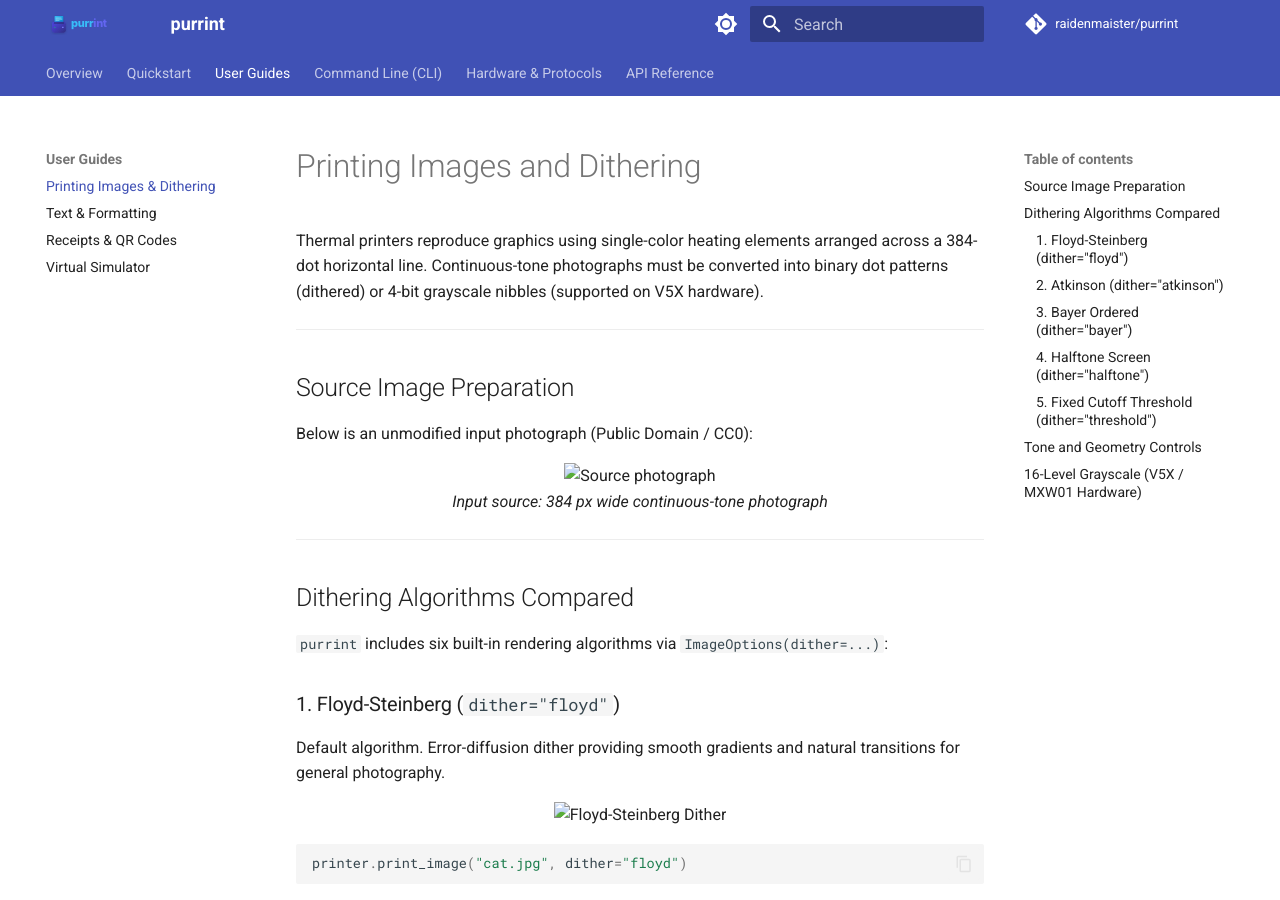
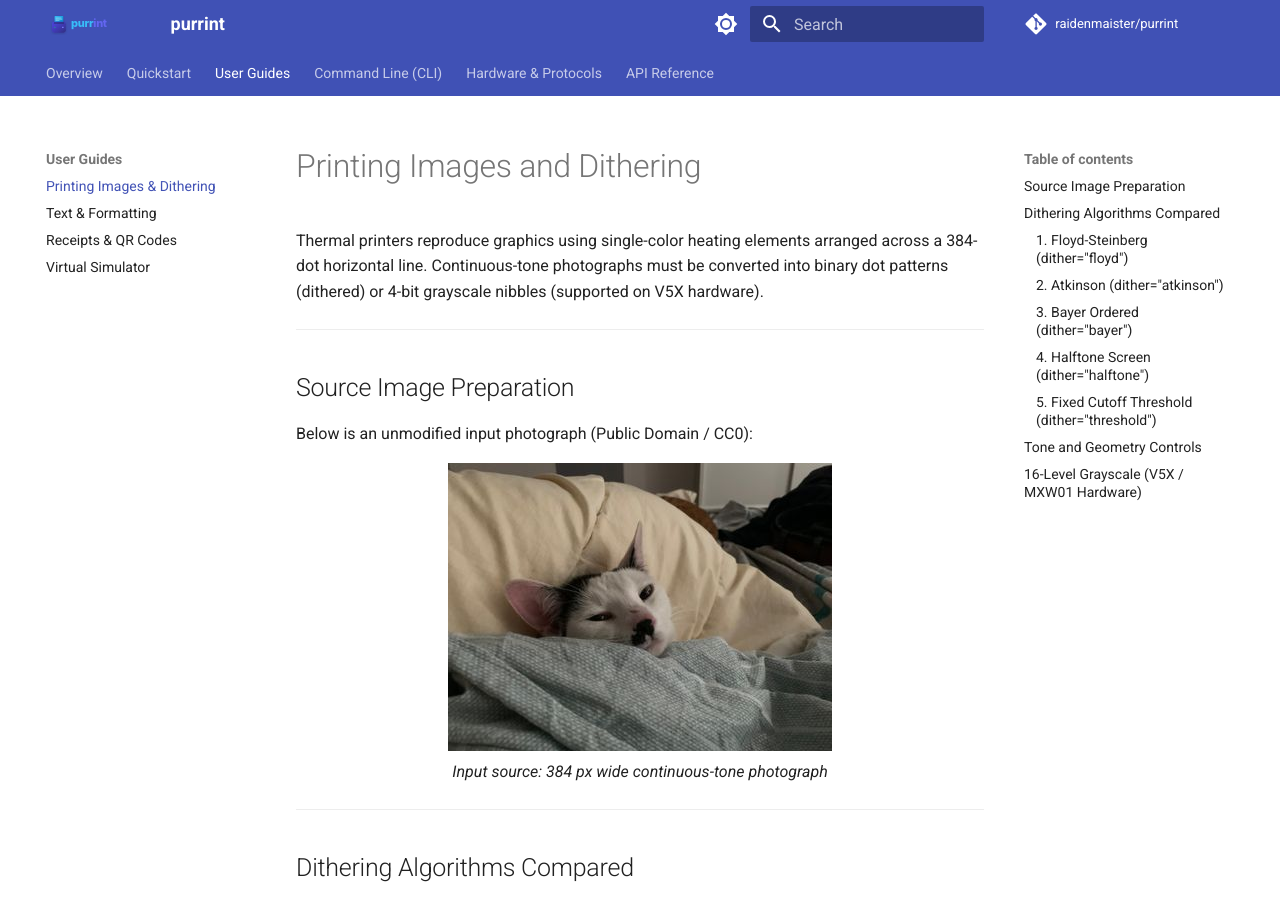
Before and after one commit to raidenmaister/purrint, an MkDocs documentation site: the page built from docs/guides/images.md, in a window 1280 px wide and 900 px high. Built offline with MkDocs 1.6.1 and Material for MkDocs 9.7.7, drawn with Linux system fonts in a browser that asks for light colours; comment, search, counter and statistics services are not loaded.

Commit message:
fix(docs): resolve relative image paths for nested guide pages

````diff
--- a/docs/guides/images.md
+++ b/docs/guides/images.md
@@ -9,7 +9,7 @@ Thermal printers reproduce graphics using single-color heating elements arranged
 Below is an unmodified input photograph (Public Domain / CC0):
 
 <p align="center">
-  <img src="../images/cat_original.jpg" alt="Source photograph" width="384">
+  <img src="../../images/cat_original.jpg" alt="Source photograph" width="384">
   <br>
   <em>Input source: 384 px wide continuous-tone photograph</em>
 </p>
@@ -24,7 +24,7 @@ Below is an unmodified input photograph (Public Domain / CC0):
 Default algorithm. Error-diffusion dither providing smooth gradients and natural transitions for general photography.
 
 <p align="center">
-  <img src="../images/cat_floyd.png" alt="Floyd-Steinberg Dither" width="384">
+  <img src="../../images/cat_floyd.png" alt="Floyd-Steinberg Dither" width="384">
 </p>
 
 ```python
@@ -37,7 +37,7 @@ printer.print_image("cat.jpg", dither="floyd")
 Developed by Bill Atkinson at Apple Computer. Diffuses only 75% of the error, preserving cleaner highlights and higher localized contrast. Recommended for small portraits and detailed line subjects.
 
 <p align="center">
-  <img src="../images/cat_atkinson.png" alt="Atkinson Dither" width="384">
+  <img src="../../images/cat_atkinson.png" alt="Atkinson Dither" width="384">
 </p>
 
 ```python
@@ -50,7 +50,7 @@ printer.print_image("cat.jpg", dither="atkinson", contrast=15)
 An 8x8 ordered threshold matrix producing a uniform geometric cross-hatch pattern. Extremely fast and resistant to paper-feed banding artifacts.
 
 <p align="center">
-  <img src="../images/cat_bayer.png" alt="Bayer Ordered Dither" width="384">
+  <img src="../../images/cat_bayer.png" alt="Bayer Ordered Dither" width="384">
 </p>
 
 ```python
@@ -63,7 +63,7 @@ printer.print_image("cat.jpg", dither="bayer")
 Simulates traditional newspaper rotary press dot clustering. Excellent readability under low-contrast paper stocks.
 
 <p align="center">
-  <img src="../images/cat_halftone.png" alt="Halftone Dither" width="384">
+  <img src="../../images/cat_halftone.png" alt="Halftone Dither" width="384">
 </p>
 
 ```python
@@ -76,7 +76,7 @@ printer.print_image("cat.jpg", dither="halftone")
 Direct binary thresholding without error distribution. Intended for black-and-white logos, icons, diagrams, and barcodes.
 
 <p align="center">
-  <img src="../images/cat_threshold.png" alt="Threshold Dither" width="384">
+  <img src="../../images/cat_threshold.png" alt="Threshold Dither" width="384">
 </p>
 
 ```python
````
Also changed, not shown: docs/guides/receipts.md (+1 -1 lines).
